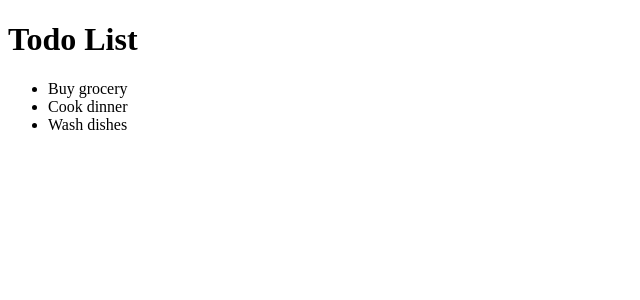
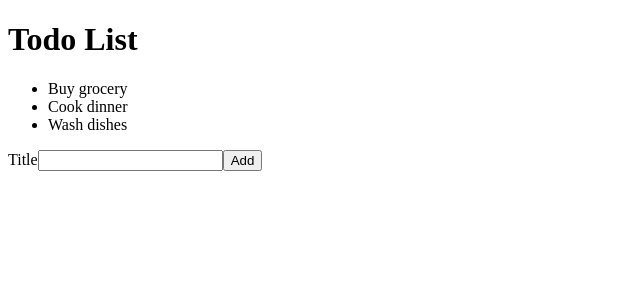
Before and after one commit to tungphamwd/react-todo, a React (Create React App) app: page / in a window 1280 px wide. Shown: the top 300 px of the page, without its empty margins (0-640 px from the left). Built offline with nearby package versions, Linux system fonts and the light colour scheme.

Commit message:
assignment from lesson_1_2

```diff
--- /dev/null
+++ b/src/AddTodoForm.js
@@ -0,0 +1,11 @@
+const AddTodoForm = () => {
+  return (
+    <form>
+        <label htmlFor="todoTitle">Title</label>
+        <input id="todoTitle" />
+        <button>Add</button>
+    </form>
+  )
+};
+
+export default AddTodoForm;
--- a/src/App.js
+++ b/src/App.js
@@ -1,20 +1,11 @@
-import React from "react";
-
-const todoList = [
-  { id: 1, title: "Buy grocery" },
-  { id: 2, title: "Cook dinner" },
-  { id: 3, title: "Wash dishes" },
-];
+import TodoList from "./TodoList";
+import AddTodoForm from "./AddTodoForm";
 
 function App() {
   return (
     <>
-      <h1>Todo List</h1>
-      <ul>
-        {todoList.map((todo) => (
-          <li key={todo.id}>{todo.title}</li>
-        ))}
-      </ul>
+      <TodoList />
+      <AddTodoForm />
     </>
   );
 }
--- /dev/null
+++ b/src/TodoList.js
@@ -0,0 +1,20 @@
+const todoList = [
+  { id: 1, title: "Buy grocery" },
+  { id: 2, title: "Cook dinner" },
+  { id: 3, title: "Wash dishes" },
+];
+
+const TodoList = () => {
+  return (
+    <>
+      <h1>Todo List</h1>
+      <ul>
+        {todoList.map((todo) => (
+          <li key={todo.id}>{todo.title}</li>
+        ))}
+      </ul>
+    </>
+  );
+};
+
+export default TodoList;
```
